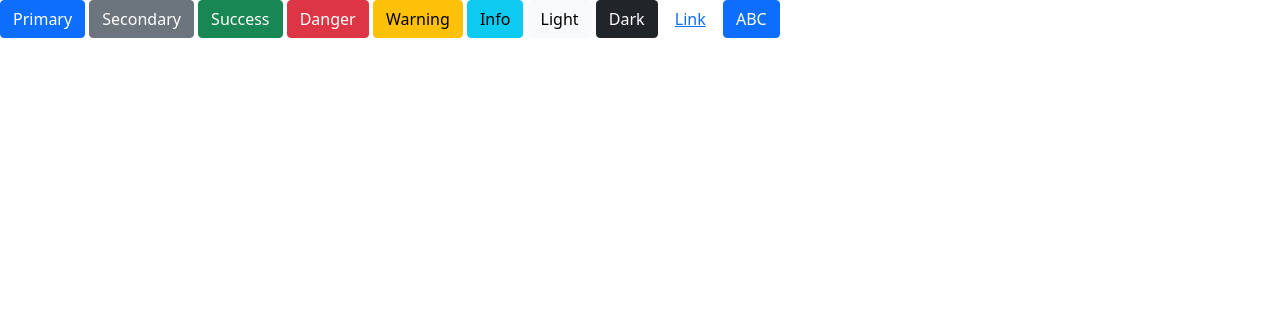
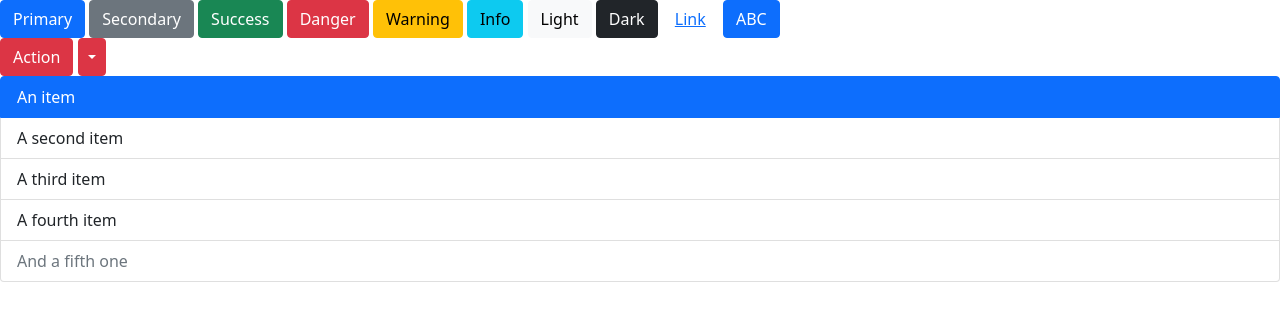
Before and after one commit to 0minKoh/bootstrap-study, a plain HTML site: page index.html in a window 1280 px wide. Drawn offline with nearby package versions, Linux system fonts and the light colour scheme.

Commit message:
드롭다운과 리스트

```diff
--- a/index.html
+++ b/index.html
@@ -9,6 +9,7 @@
   <script src="https://cdn.jsdelivr.net/npm/bootstrap@5.1.3/dist/js/bootstrap.bundle.min.js" integrity="sha384-ka7Sk0Gln4gmtz2MlQnikT1wXgYsOg+OMhuP+IlRH9sENBO0LRn5q+8nbTov4+1p" crossorigin="anonymous"></script>
 </head>
 <body>
+  <!-- button -->
   <button type="button" class="btn btn-primary">Primary</button>
   <button type="button" class="btn btn-secondary">Secondary</button>
   <button type="button" class="btn btn-success">Success</button>
@@ -21,5 +22,28 @@
   <button type="button" class="btn btn-link">Link</button>
 
   <div class="btn btn-primary">ABC</div>
+
+  <!-- dropdown -->
+  <div class="dropdown">
+    <button type="button" class="btn btn-danger">Action</button>
+    <button type="button" class="btn btn-danger dropdown-toggle dropdown-toggle-split" data-bs-toggle="dropdown" aria-expanded="false">
+      <span class="visually-hidden">Toggle Dropdown</span>
+    </button>
+    <ul class="dropdown-menu" aria-labelledby="dropdownMenuButton1">
+      <li><a class="dropdown-item" href="#">Action</a></li>
+      <li><a class="dropdown-item" href="#">Another action</a></li>
+      <li><a class="dropdown-item" href="#">Something else here</a></li>
+    </ul>
+  </div>
+
+  <!-- 리스트 -->
+  <ul class="list-group">
+    <li class="list-group-item active">An item</li>
+    <li class="list-group-item">A second item</li>
+    <li class="list-group-item list-group-item-action">A third item</li>
+    <li class="list-group-item">A fourth item</li>
+    <li class="list-group-item list-group-item-action disabled">And a fifth one</li>
+  </ul>
+
 </body>
 </html>
```
